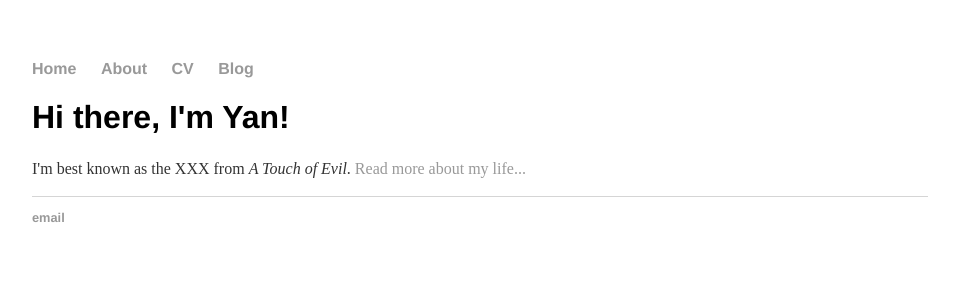
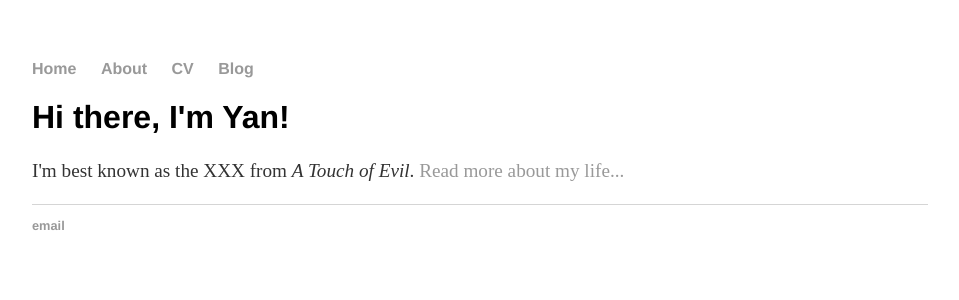
Before and after one commit to kaiagss/kaiagss.github.io, a Jekyll site: the page index.html, which Jekyll copies as it is, in a window 1280 px wide. Shown: the top 300 px of the page, without its empty margins (160-1119 px from the left). Built offline with Jekyll 4.4.1, drawn with Linux system fonts in a browser that asks for light colours.

Commit message:
Update main.css

```diff
--- a/css/main.css
+++ b/css/main.css
@@ -24,7 +24,7 @@ h1 {
     font-family:'Helvetica', 'Arial', 'Sans-Serif';
 }
 p {
-    font-size: 1em;
+    font-size: 1.2em;
     line-height: 1.4em;
     color: #333;
 }
@@ -35,7 +35,7 @@ footer {
 
 ul.posts {
     margin: 20px auto 40px;
-    font-size: 1.5em;
+    font-size: 1.2em;
 }
 
 ul.posts li {
```
